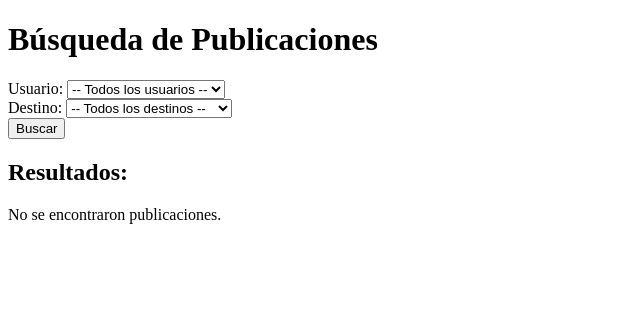
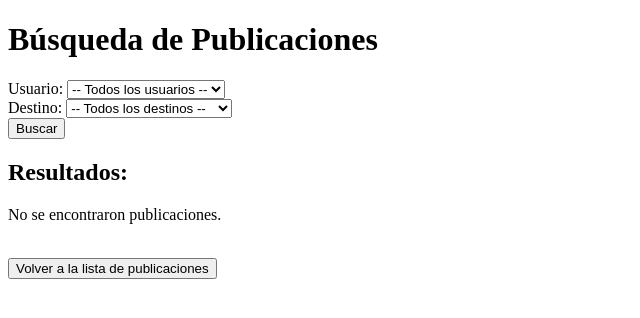
Before and after one commit to Giuliana555/evaluacion_4, a Django app: page /publicacion/buscar/ in a window 1280 px wide. Shown: the top 318 px of the page, without its empty margins (0-640 px from the left). Run offline with Django 4.2, Linux system fonts and the light colour scheme; data comes from the database, SQL or seed files in the repository; both versions use the stored data as it was after the commit; data that the repository does not hold is empty.

Commit message:
agregacion de boton para volver al html de listar desde la de busqueda, y confirmacion del funcionamiento del crud de publicacion

```diff
--- a/RedSocial_viaje/publicacion/templates/publicacion_search.html
+++ b/RedSocial_viaje/publicacion/templates/publicacion_search.html
@@ -57,5 +57,10 @@
     {% else %}
         <p>No se encontraron publicaciones.</p>
     {% endif %}
+    <br>
+    <!-- Botón para volver a la lista de publicaciones -->
+    <a href="{% url 'publicacion_list' %}">
+        <button type="button">Volver a la lista de publicaciones</button>
+    </a>
 </body>
 </html>
```
Also changed, not shown: RedSocial_viaje/db.sqlite3.
